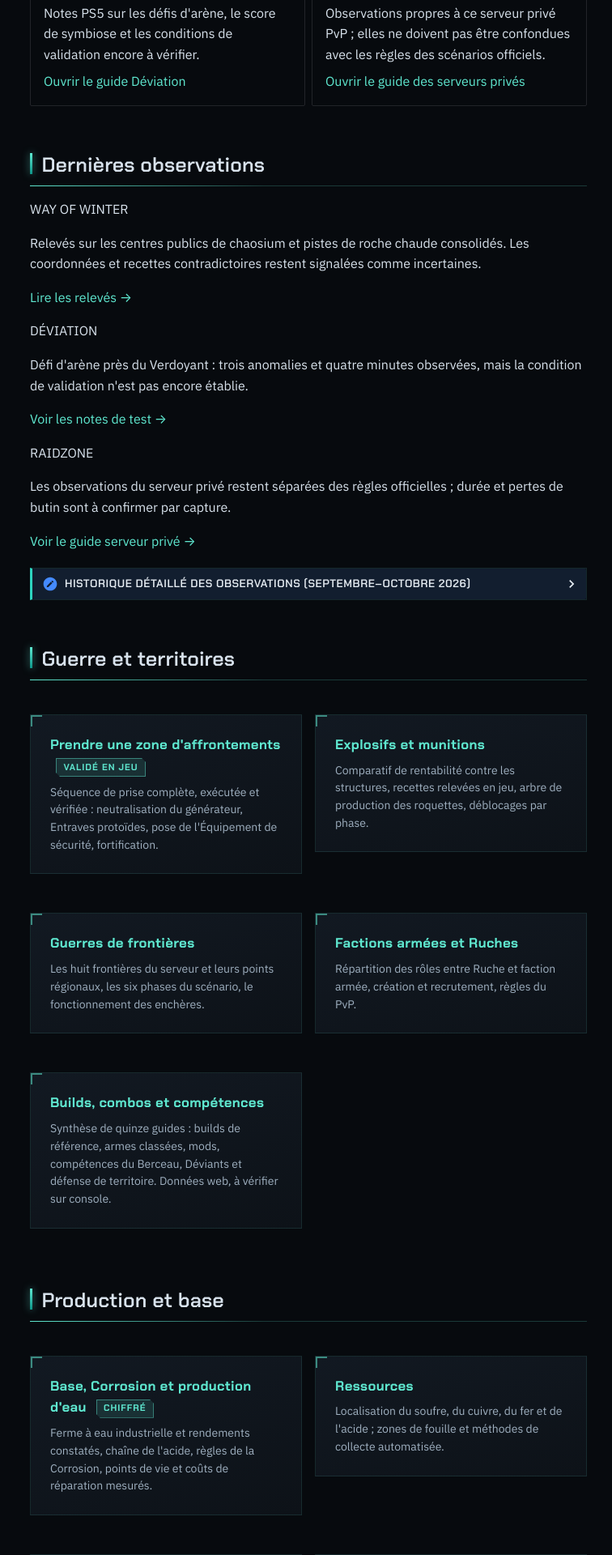
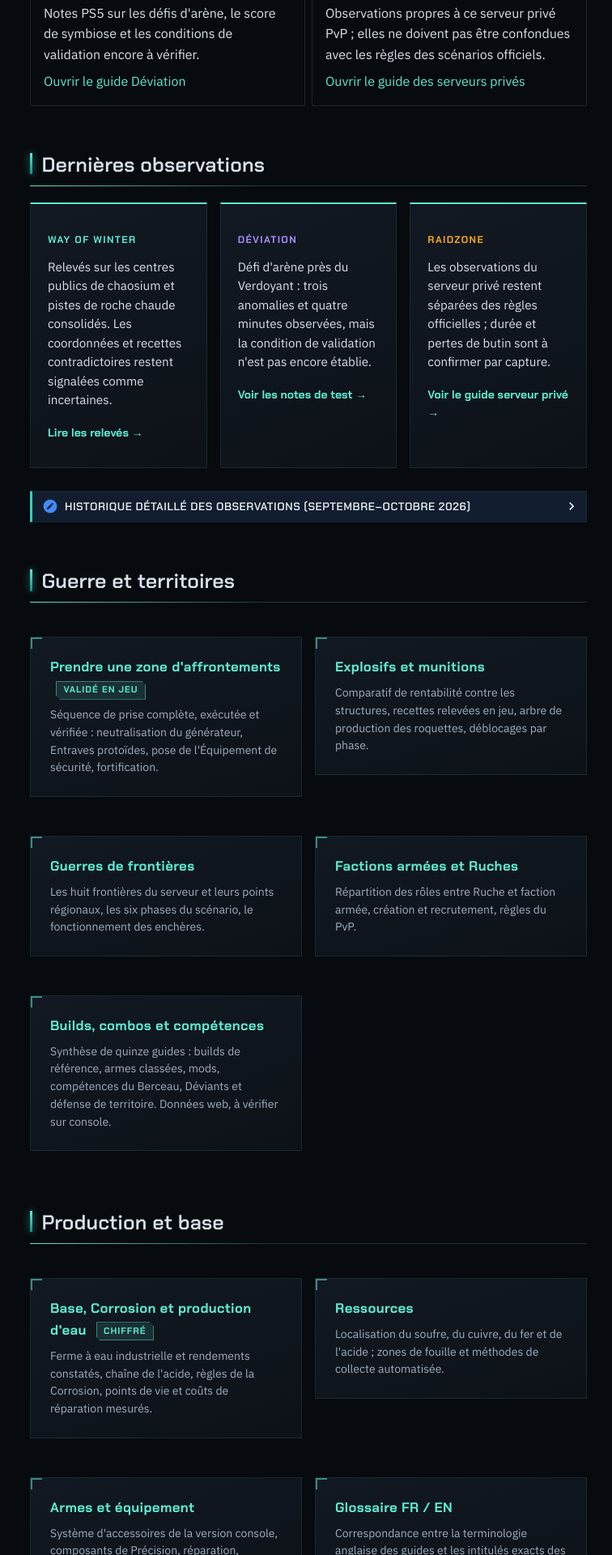
Before and after one commit to flav92/once-human-ps5-wiki, an MkDocs documentation site: the page built from docs/index.md, in a window 1280 px wide. Shown: the part 1237-3157 px from the top of the page at 81% size, without its empty margins (259-1015 px from the left). Built offline with MkDocs 1.6.1 and Material for MkDocs 9.7.7, drawn with Linux system fonts in a browser that asks for light colours; comment, search, counter and statistics services are not loaded.

Commit message:
Ajoute une mise en page responsive pour les observations récentes de l'accueil

```diff
--- a/docs/stylesheets/extra.css
+++ b/docs/stylesheets/extra.css
@@ -695,3 +695,63 @@ body::after {
   .oh-legend { flex-direction: column; align-items: flex-start; gap: 0.6rem; }
   .oh-legend > span, .oh-legend > p > span { align-items: flex-start; }
 }
+
+/* ------------------------------------------------------------
+   17. Accueil compact : observations récentes et navigation mobile
+   ------------------------------------------------------------ */
+.oh-latest {
+  display: grid;
+  grid-template-columns: repeat(3, minmax(0, 1fr));
+  gap: 0.8rem;
+  margin: 1rem 0 1.4rem;
+}
+.oh-latest__item {
+  min-width: 0;
+  padding: 1rem 1.05rem;
+  background: linear-gradient(155deg, var(--oh-panel-2), var(--oh-panel));
+  border: 1px solid var(--oh-line-soft);
+  border-top: 2px solid var(--oh-mint);
+  font-size: 0.76rem;
+  line-height: 1.55;
+}
+.oh-latest__item p { margin: 0.55rem 0; }
+.oh-latest__item a {
+  display: inline-block;
+  margin-top: 0.35rem;
+  font-family: "Chakra Petch", sans-serif;
+  font-weight: 700;
+  font-size: 0.7rem;
+  text-decoration: none;
+}
+.oh-latest__tag {
+  display: inline-block;
+  color: var(--oh-mint);
+  font-family: "Chakra Petch", sans-serif;
+  font-size: 0.61rem;
+  font-weight: 700;
+  letter-spacing: 0.11em;
+}
+.oh-latest__tag--violet { color: var(--oh-violet); }
+.oh-latest__tag--amber { color: var(--oh-amber); }
+[data-md-color-scheme="default"] .oh-latest__item {
+  background: linear-gradient(155deg, #fff, #f4f7f9);
+}
+[data-md-color-scheme="default"] .oh-latest__tag { color: var(--oh-cyan-deep); }
+[data-md-color-scheme="default"] .oh-latest__tag--violet { color: #7c3aed; }
+[data-md-color-scheme="default"] .oh-latest__tag--amber { color: #a16207; }
+
+/* L'historique reste disponible, mais n'allonge plus l'accueil par défaut. */
+.md-typeset details > summary {
+  cursor: pointer;
+}
+.md-typeset details[open] > summary {
+  border-bottom: 1px solid var(--oh-line-soft);
+  margin-bottom: 0.8rem;
+}
+@media (max-width: 760px) {
+  .oh-latest { grid-template-columns: 1fr; gap: 0.6rem; }
+  .oh-latest__item { padding: 0.85rem 0.9rem; }
+  .md-typeset .grid.cards { grid-template-columns: 1fr; }
+  .md-typeset .grid.cards > ul { grid-template-columns: 1fr; }
+  .md-typeset h2 { margin-top: 1.6em; }
+}
```
